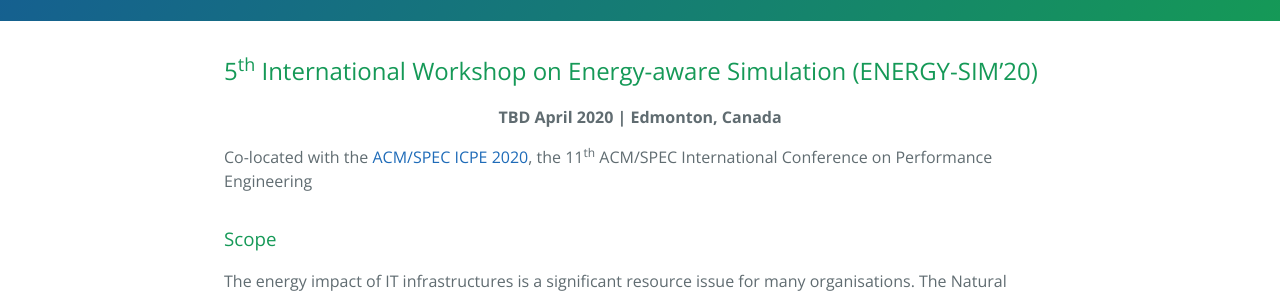
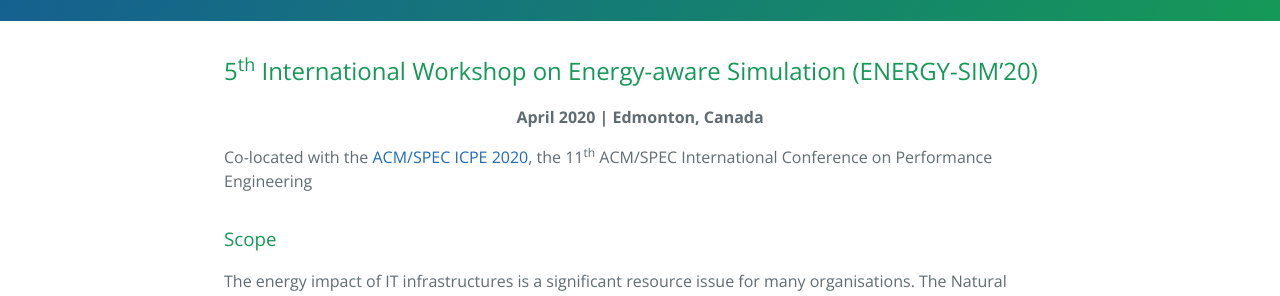
Before and after one commit to ENERGY-SIM/energy-sim.github.io, a Jekyll site: the page built from 2019.md, in a window 1280 px wide. Shown: the part 362-658 px from the top of the page. Built offline with Jekyll 4.4.1, drawn with Linux system fonts in a browser that asks for light colours; nearby versions of some CDN libraries.

Commit message:
Update 2019.md

```diff
--- a/2019.md
+++ b/2019.md
@@ -10,7 +10,7 @@
 ---
 
 ## 5<sup>th</sup> International Workshop on Energy-aware Simulation (ENERGY-SIM’20)
-<div style="text-align:center"><strong>TBD April 2020 | Edmonton, Canada</strong></div>
+<div style="text-align:center"><strong>April 2020 | Edmonton, Canada</strong></div>
 
 Co-located with the [ACM/SPEC ICPE 2020](https://icpe2020.spec.org/), the 11<sup>th</sup> ACM/SPEC International Conference on Performance Engineering
 
```
